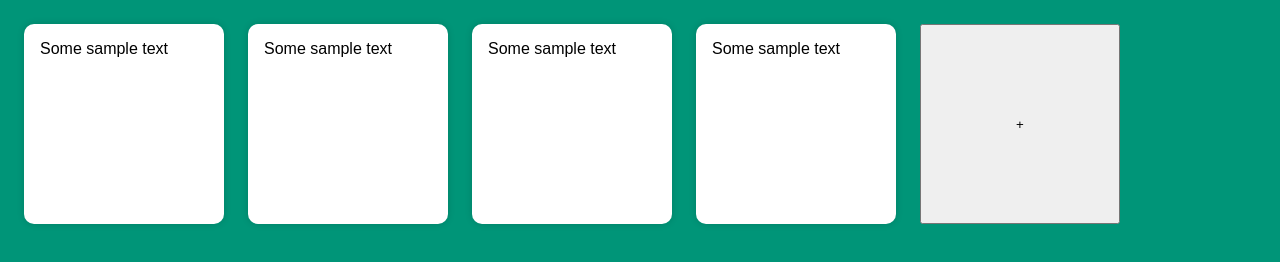
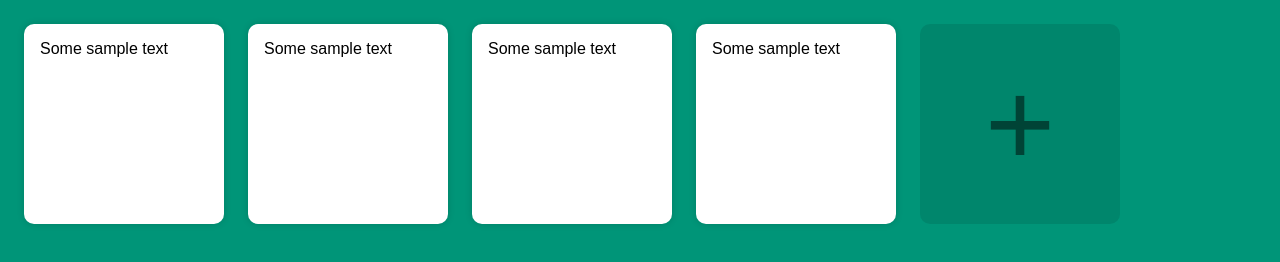
Before and after one commit to shubham-mishra-ca/ScribbleBoardJS, a plain HTML site: page index.html in a window 1280 px wide. Drawn offline with Linux system fonts and the light colour scheme.

Commit message:
Added CSS for new note button and existing note text canvas.

```diff
--- a/src/main.css
+++ b/src/main.css
@@ -22,3 +22,19 @@ body{
     font-family: sans-serif;
     font-size: 16px;
 }
+
+.add-note{
+    height: 200px;
+    border: none;
+    outline: none;
+    background: rgba(0,0,0,0.1);
+    border-radius: 10px;
+    font-size: 120px;
+    color: rgba(0,0,0,0.5);
+    cursor: pointer;
+    transition: background 0.2s;
+}
+
+.add-note:hover{
+    background: rgba(0,0,0,0.2);
+}
```
